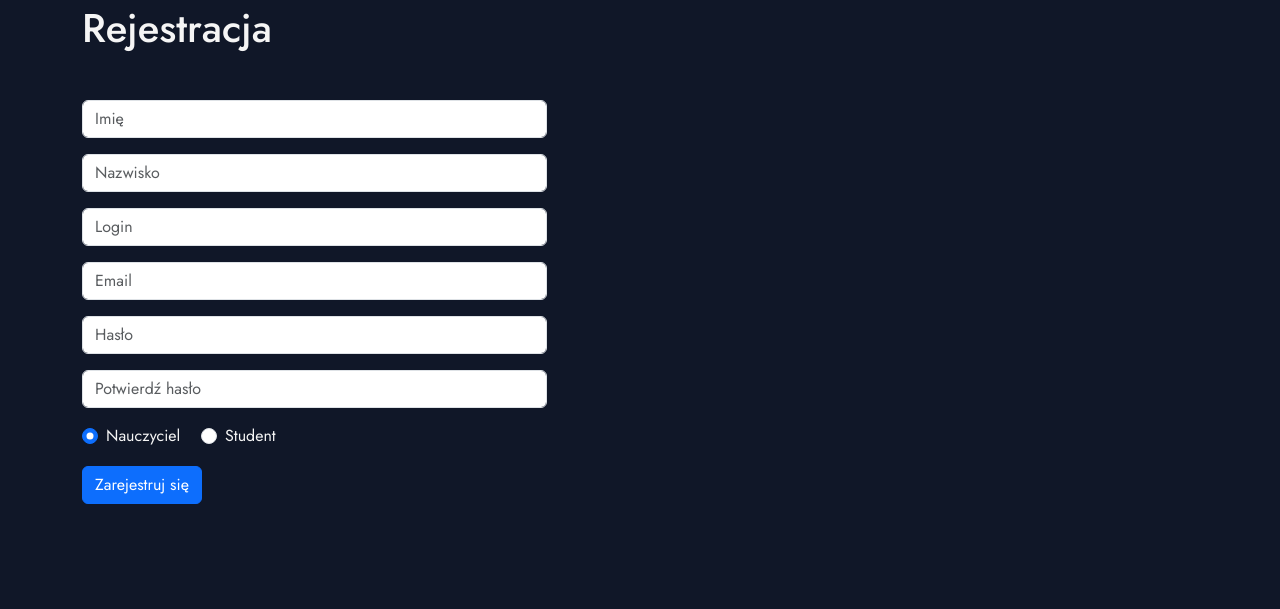
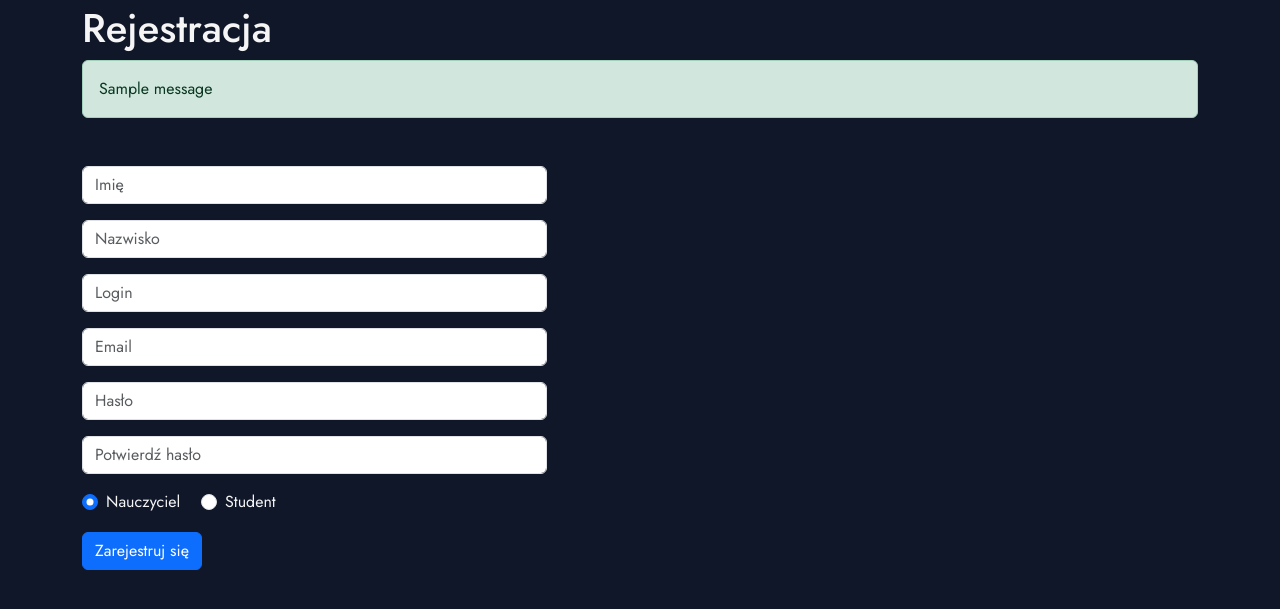
Before and after one commit to ZMejer/EduPro-tutoring-platform, a Django app: template project/app/templates/signup.html in a window 1280 px wide. Shown: the part 52-661 px from the top of the page. Run offline with Django 4.2, Linux system fonts and the light colour scheme; the template is opened without the code that fills it, so the values that code supplies are empty; tables that the repository leaves empty hold one stand-in row (values such as "Sample post"); one stand-in notice (Sample message) is shown.

Commit message:
formularz logowania itp

```diff
--- a/project/app/templates/signup.html
+++ b/project/app/templates/signup.html
@@ -3,32 +3,40 @@
 {% block content %}
   <div class="container">
     <h1>Rejestracja</h1>
-    <form>
+    {% if messages %}
+        {% for message in messages %}
+        <div class="alert {% if message.tags == 'success' %}alert-success{% elif message.tags == 'error' %}alert-danger{% endif %}">
+        {{ message }}
+        </div>
+        {% endfor %}
+    {% endif %}
+    <form action="" method="POST">
+        {% csrf_token %}
         <div class="col-sm-5 mb-3 mt-5">
-            <input type="text" class="form-control" id="name" placeholder="Imię">
+            <input type="text" class="form-control" id="name" name="name" placeholder="Imię">
         </div>
         <div class="col-sm-5 mb-3">
-            <input type="text" class="form-control" id="surname" placeholder="Nazwisko">
+            <input type="text" class="form-control" id="surname" name="surname" placeholder="Nazwisko">
         </div>
         <div class="col-sm-5 mb-3">
-            <input type="text" class="form-control" id="login" placeholder="Login">
+            <input type="text" class="form-control" id="login" name="login" placeholder="Login">
         </div>
         <div class="col-sm-5 mb-3">
-          <input type="email" class="form-control" id="email" placeholder="Email">
+          <input type="email" class="form-control" id="email" name="email" placeholder="Email">
         </div>
         <div class="col-sm-5 mb-3">
-          <input type="password" class="form-control" id="password" placeholder="Hasło">
+          <input type="password" class="form-control" id="password" name="password" placeholder="Hasło">
         </div>
         <div class="col-sm-5 mb-3">
-            <input type="password" class="form-control" id="password" placeholder="Potwierdź hasło">
+            <input type="password" class="form-control" id="confirmPassword" name="confirmPassword" placeholder="Potwierdź hasło">
         </div>
           <div class="col-sm-5 mb-3">
             <div class="form-check form-check-inline">
-              <input class="form-check-input" type="radio" name="gridRadios" id="gridRadios1" value="option1" checked>
+              <input class="form-check-input" type="radio" name="gridRadios" id="gridRadios1" value="tutor" checked>
               <label class="form-check-label" for="gridRadios1">Nauczyciel</label>
             </div>
             <div class="form-check form-check-inline">
-              <input class="form-check-input" type="radio" name="gridRadios" id="gridRadios2" value="option2">
+              <input class="form-check-input" type="radio" name="gridRadios" id="gridRadios2" value="student">
               <label class="form-check-label" for="gridRadios2">Student</label>
             </div>
           </div>
```
Also changed, not shown: project/app/templates/login.html (+15 -1 lines), project/app/views.py (+23 -1 lines).
